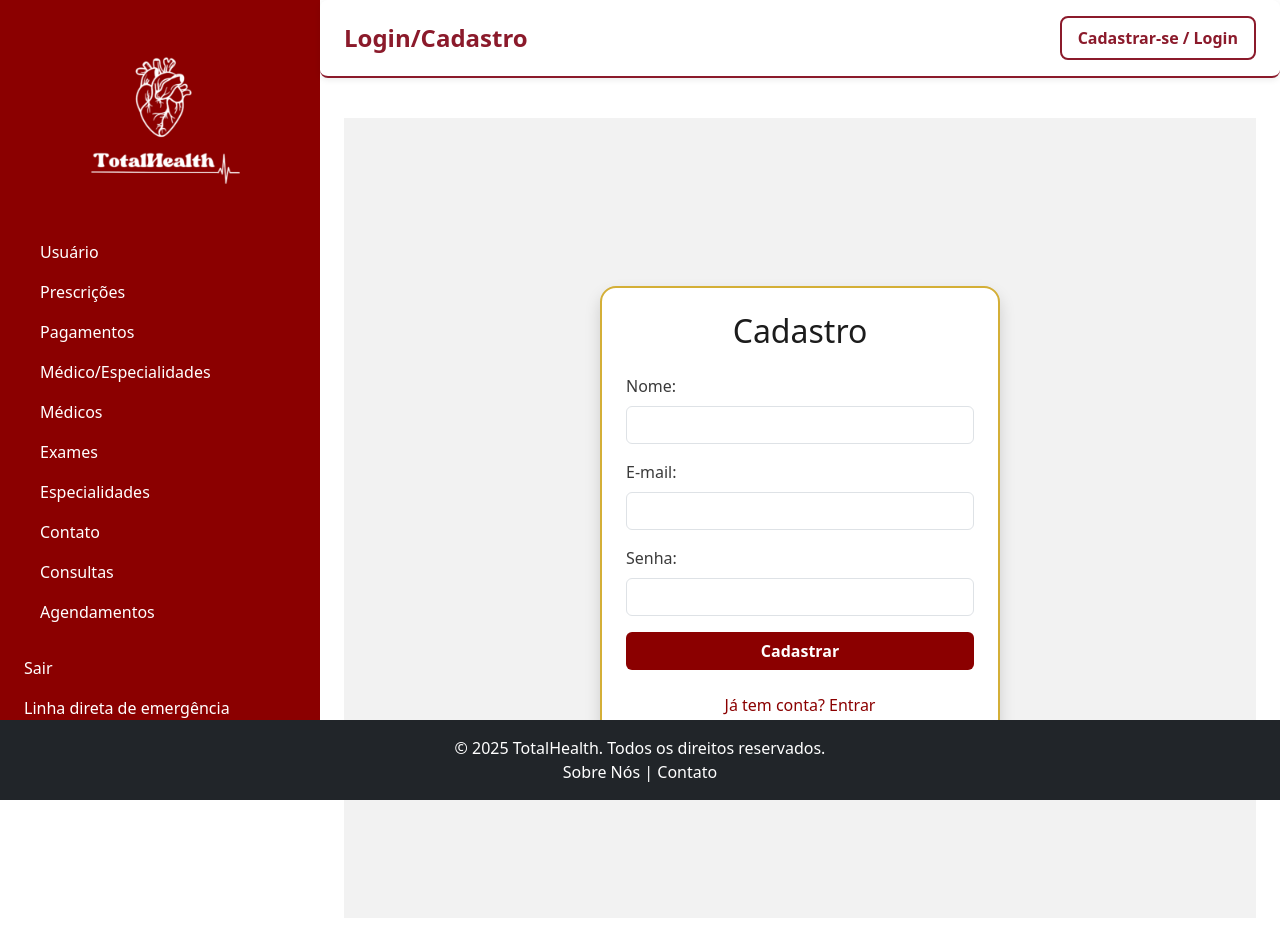
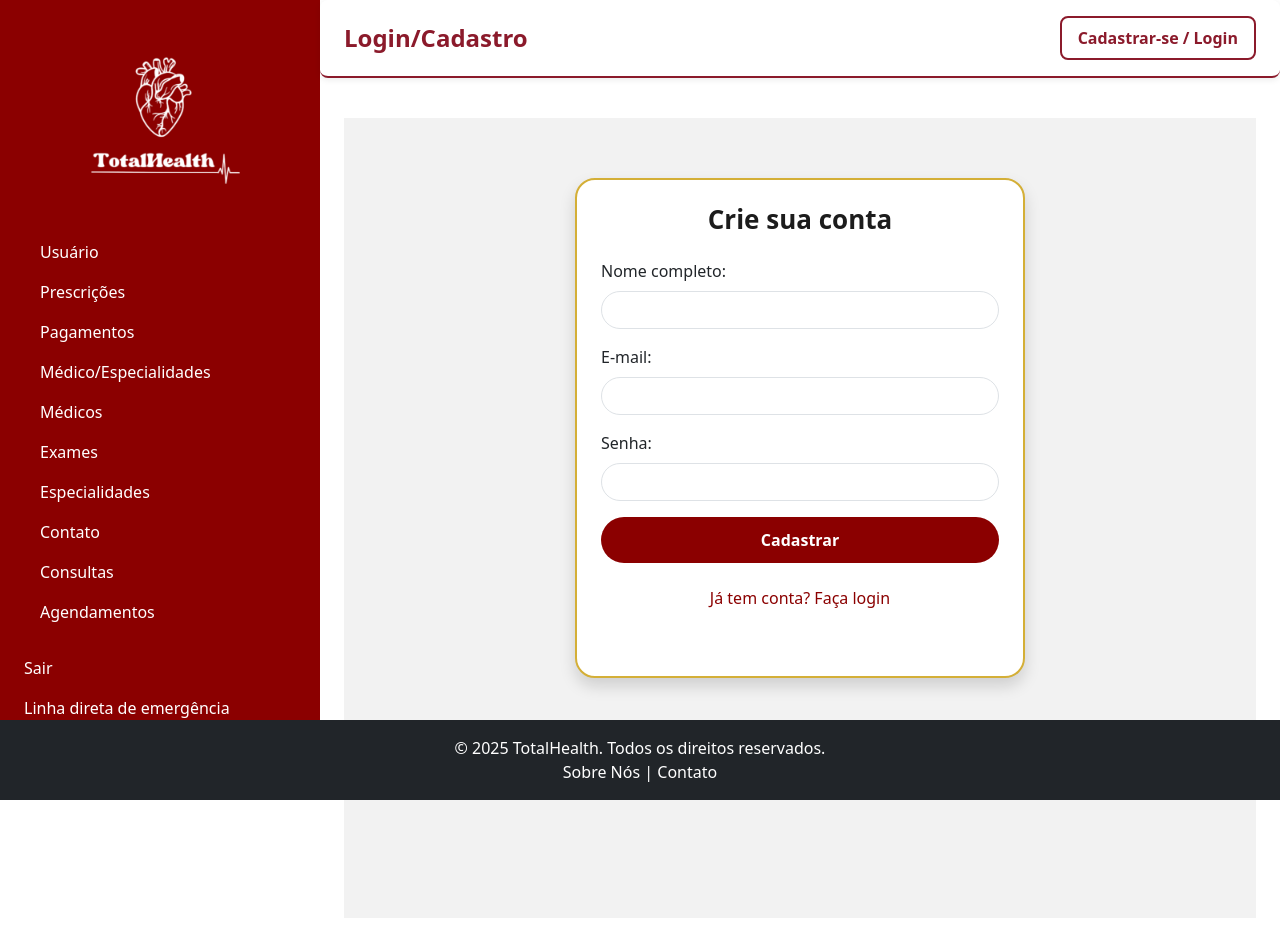
Before and after one commit to ItaloSenai2A/total-health, a React (Vite) app: page /loginCadastro in a window 1280 px wide. Built offline with nearby package versions, Linux system fonts and the light colour scheme.

Commit message:
alterações no LoginCadastro

```diff
--- a/src/pages/LoginCadastro.jsx
+++ b/src/pages/LoginCadastro.jsx
@@ -10,16 +10,25 @@ function LoginCadastro({ onLogin }) {
   const [erro, setErro] = useState("");
   const navigate = useNavigate();
 
+  const cores = {
+    fundo: "#F2F2F2",
+    texto: "#1C1C1C",
+    destaque: "#8B0000",
+    hover: "#A30000",
+    borda: "#D4AF37",
+  };
+
   const handleSubmitCadastro = (e) => {
     e.preventDefault();
     if (!nome || !email || !senha) {
       setErro("Preencha todos os campos.");
       return;
     }
-    const cadastro = { nome, email, senha };
+
+    const avatarAleatorio = `https://api.dicebear.com/6.x/bottts/svg?seed=${nome}`;
+    const cadastro = { nome, email, senha, avatar: avatarAleatorio };
     localStorage.setItem("usuario", JSON.stringify(cadastro));
 
-    // Após cadastro, direciona para o modo login
     setModoCadastro(false);
     setErro("");
     setNome("");
@@ -33,10 +42,12 @@ function LoginCadastro({ onLogin }) {
       setErro("Preencha e-mail e senha.");
       return;
     }
+
     const usuario = JSON.parse(localStorage.getItem("usuario"));
     if (usuario?.email === email && usuario?.senha === senha) {
       if (onLogin) onLogin(usuario);
       navigate("/");
+      window.location.reload();
     } else {
       setErro("E-mail ou senha incorretos.");
     }
@@ -44,36 +55,45 @@ function LoginCadastro({ onLogin }) {
 
   return (
     <div
-      className="d-flex justify-content-center align-items-center"
+      className="d-flex justify-content-center"
       style={{
         minHeight: "100vh",
-        backgroundColor: "#F2F2F2",
-        padding: "20px",
+        backgroundColor: cores.fundo,
+        paddingTop: "60px",
       }}
     >
       <div
         className="card shadow p-4"
         style={{
-          maxWidth: "400px",
-          width: "100%",
-          backgroundColor: "#FFFFFF",
-          border: "2px solid #D4AF37",
-          borderRadius: "16px",
+          maxWidth: "450px",
+          width: "50%",
+          maxHeight: "500px",
+          backgroundColor: "#ffffff",
+          border: `2px solid ${cores.borda}`,
+          borderRadius: "20px",
+          boxShadow: "0 8px 24px rgba(0,0,0,0.08)",
         }}
       >
-        <h2 className="text-center mb-4" style={{ color: "#1C1C1C" }}>
-          {modoCadastro ? "Cadastro" : "Login"}
+        <h2
+          className="text-center mb-4"
+          style={{
+            color: cores.texto,
+            fontWeight: "600",
+            fontSize: "26px",
+          }}
+        >
+          {modoCadastro ? "Crie sua conta" : "Bem-vindo de volta"}
         </h2>
 
         <form onSubmit={modoCadastro ? handleSubmitCadastro : handleSubmitLogin}>
           {modoCadastro && (
             <div className="mb-3">
-              <label className="form-label" style={{ color: "#3A3A3A" }}>
-                Nome:
+              <label className="form-label" style={{ fontWeight: "500" }}>
+                Nome completo:
               </label>
               <input
                 type="text"
-                className="form-control"
+                className="form-control rounded-pill"
                 value={nome}
                 onChange={(e) => setNome(e.target.value)}
                 required
@@ -82,12 +102,12 @@ function LoginCadastro({ onLogin }) {
           )}
 
           <div className="mb-3">
-            <label className="form-label" style={{ color: "#3A3A3A" }}>
+            <label className="form-label" style={{ fontWeight: "500" }}>
               E-mail:
             </label>
             <input
               type="email"
-              className="form-control"
+              className="form-control rounded-pill"
               value={email}
               onChange={(e) => setEmail(e.target.value)}
               required
@@ -95,12 +115,12 @@ function LoginCadastro({ onLogin }) {
           </div>
 
           <div className="mb-3">
-            <label className="form-label" style={{ color: "#3A3A3A" }}>
+            <label className="form-label" style={{ fontWeight: "500" }}>
               Senha:
             </label>
             <input
               type="password"
-              className="form-control"
+              className="form-control rounded-pill"
               value={senha}
               onChange={(e) => setSenha(e.target.value)}
               required
@@ -108,22 +128,27 @@ function LoginCadastro({ onLogin }) {
           </div>
 
           {erro && (
-            <div className="mb-3" style={{ color: "#C0392B", fontWeight: "500" }}>
+            <div
+              className="mb-3"
+              style={{ color: "#C0392B", fontWeight: "500", fontSize: "14px" }}
+            >
               {erro}
             </div>
           )}
 
           <button
             type="submit"
-            className="btn w-100"
+            className="btn w-100 rounded-pill"
             style={{
-              backgroundColor: "#8B0000",
+              backgroundColor: cores.destaque,
               color: "#FFFFFF",
-              fontWeight: "bold",
+              fontWeight: "600",
+              fontSize: "16px",
+              padding: "10px 0",
               transition: "0.3s",
             }}
-            onMouseOver={(e) => (e.currentTarget.style.backgroundColor = "#A30000")}
-            onMouseOut={(e) => (e.currentTarget.style.backgroundColor = "#8B0000")}
+            onMouseOver={(e) => (e.currentTarget.style.backgroundColor = cores.hover)}
+            onMouseOut={(e) => (e.currentTarget.style.backgroundColor = cores.destaque)}
           >
             {modoCadastro ? "Cadastrar" : "Entrar"}
           </button>
@@ -132,7 +157,11 @@ function LoginCadastro({ onLogin }) {
         <div className="mt-3 text-center">
           <button
             className="btn btn-link"
-            style={{ color: "#8B0000", textDecoration: "none", fontWeight: "500" }}
+            style={{
+              color: cores.destaque,
+              textDecoration: "none",
+              fontWeight: "500",
+            }}
             onClick={() => {
               setModoCadastro(!modoCadastro);
               setErro("");
@@ -141,7 +170,9 @@ function LoginCadastro({ onLogin }) {
               setSenha("");
             }}
           >
-            {modoCadastro ? "Já tem conta? Entrar" : "Não tem conta? Cadastre-se"}
+            {modoCadastro
+              ? "Já tem conta? Faça login"
+              : "Ainda não tem conta? Cadastre-se"}
           </button>
         </div>
       </div>
```
